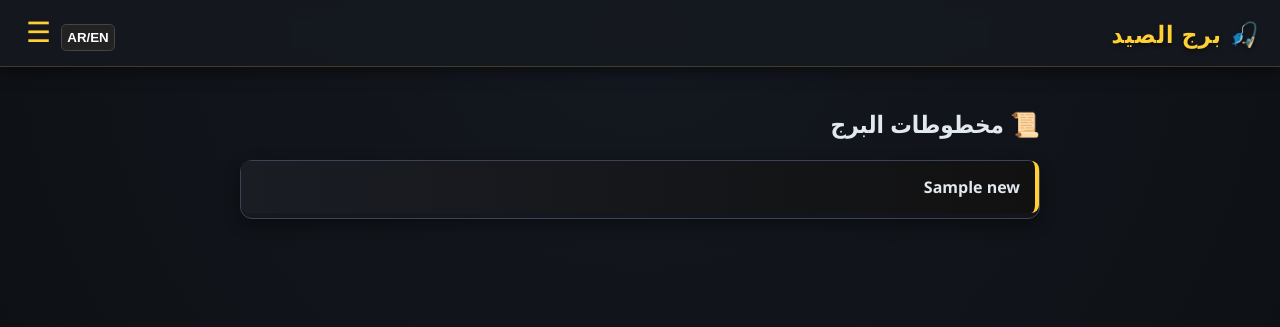
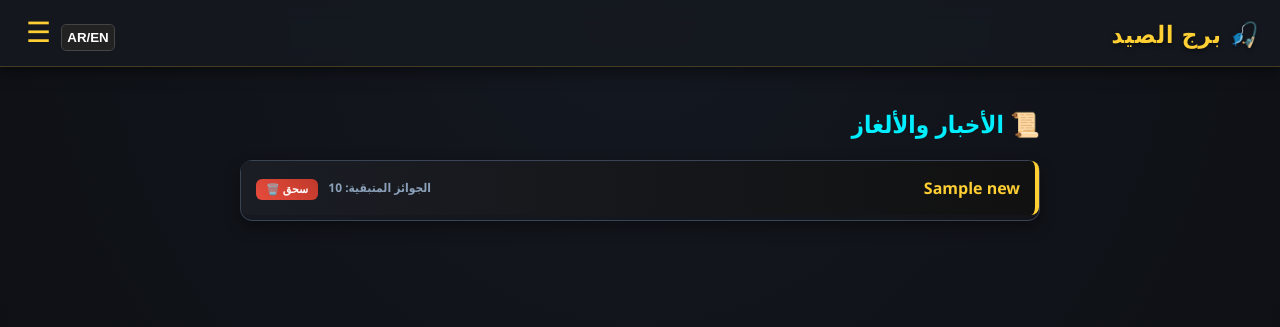
Before and after one commit to willia2minerva-a11y/Borj-Al-Sayd, a Flask app: template templates/news.html in a window 1280 px wide. Shown: the top 327 px of the page. Run offline with Flask 2, Linux system fonts and the light colour scheme; the visitor is signed in with stand-in values (Sample User, id 1); the template is opened without the code that fills it: most values are stand-ins (such as "Sample title", 1, 10 or a date in 2020).

Commit message:
Update news.html

```diff
--- a/templates/news.html
+++ b/templates/news.html
@@ -1,24 +1,42 @@
 {% extends 'base.html' %}
 {% block content %}
-<h2>📜 مخطوطات البرج</h2>
+<h2 style="color: var(--zone-4-diamond);" class="translatable" data-ar="📜 الأخبار والألغاز" data-en="📜 News & Puzzles">📜 الأخبار والألغاز</h2>
+
 {% for n in news_list %}
-<div class="hunter-card" style="padding: 0;">
-    <div class="accordion-header">{{ n.title }}</div>
+<div class="hunter-card" style="padding: 0; border-color: var(--zone-0-black);">
+
+    <div class="accordion-header" style="display: flex; justify-content: space-between; align-items: center;">
+        <span style="color: var(--zone-3-gold);">{{ n.title }}</span>
+
+        <div style="display: flex; gap: 10px; align-items: center;">
+            <span style="font-size:12px; color:var(--text-muted);">الجوائز المتبقية: {{ n.max_winners - n.current_winners }}</span>
+
+            {% if session.get('role') == 'admin' %}
+            <form method="POST" action="/delete_news/{{ n.id }}" style="margin: 0;" onsubmit="return confirm('هل أنت متأكد من سحق هذا المنشور نهائياً؟');">
+                <button type="submit" class="btn-danger" style="padding: 4px 10px; font-size: 11px;">سحق 🗑️</button>
+            </form>
+            {% endif %}
+        </div>
+    </div>
+
     <div class="accordion-content">
-        <p style="padding-top:15px;">{{ n.content | safe }}</p>
+        <p style="padding-top:15px; color: var(--text-main); line-height: 1.6;">
+            {{ n.content | safe | replace('<img', '<img loading="lazy" decoding="async"') }}
+        </p>
 
         {% if n.puzzle_type == 'secret_word' %}
-        <div style="background:#222; padding:15px; border-radius:5px; margin-top:15px;">
-            <form method="POST">
+        <div style="background:#222; padding:15px; border-radius:8px; margin-top:15px; border: 1px dashed var(--zone-4-diamond);">
+            <form method="POST" style="margin: 0; display: flex; gap: 5px;">
                 <input type="hidden" name="news_id" value="{{ n.id }}">
-                <input type="text" name="guess" placeholder="اكتب الكلمة السرية هنا..." style="width:70%; padding:8px; background:#111; color:#fff; border:1px solid var(--floor-0-black);" required>
-                <button type="submit" class="btn-primary" style="width:25%; padding:8px;">إرسال</button>
+                <input type="text" name="guess" placeholder="اكتب الكلمة السرية هنا لفك اللغز..." required style="margin-bottom: 0;">
+                <button type="submit" class="btn-primary" style="width:30%;">إرسال الإجابة</button>
             </form>
         </div>
         {% endif %}
+        <br>
     </div>
 </div>
 {% else %}
-<p>لا توجد مخطوطات حالياً.</p>
+<p style="color: var(--text-muted); text-align: center; margin-top: 30px;">لا توجد أخبار أو ألغاز في الوقت الحالي.</p>
 {% endfor %}
 {% endblock %}
```
